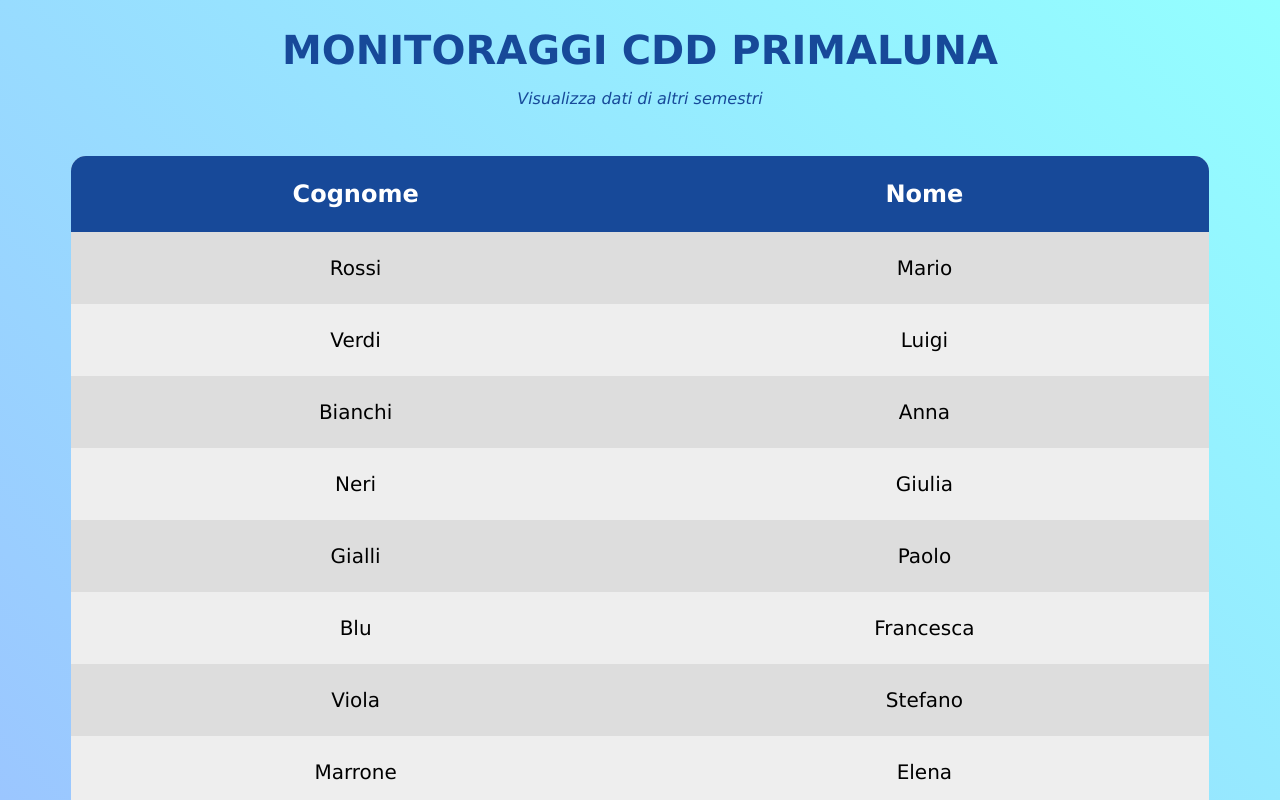
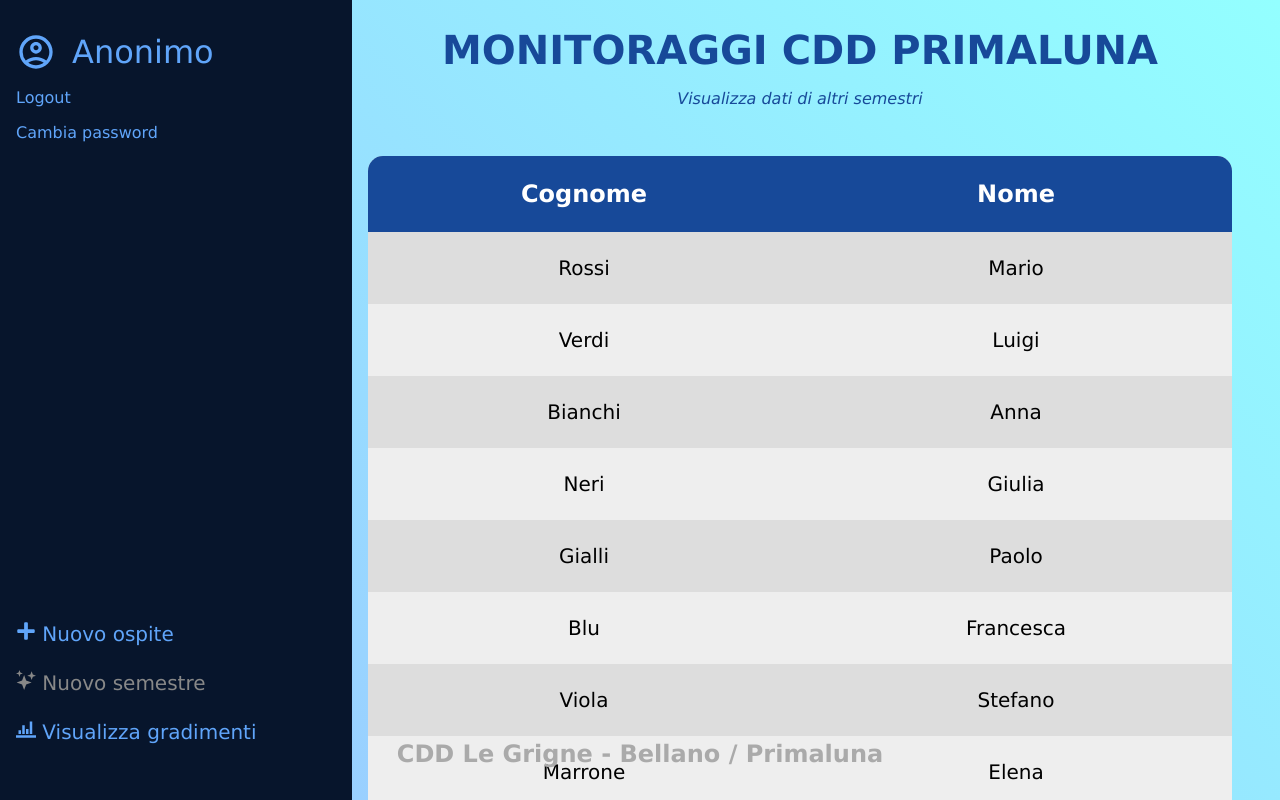
Before and after one commit to pontig/cdd_legrigne, a React (Create React App) app in the folder frontend/: page / in a window 1280 px wide. Shown: the top 800 px of the page. Built offline with nearby package versions, Linux system fonts and the light colour scheme.

Commit message:
progressions on frontend

```diff
--- a/frontend/src/App.css
+++ b/frontend/src/App.css
@@ -8,6 +8,83 @@ html {
   background-attachment: fixed;
   background-size: cover;
   font-family: 'Lucida Sans', 'Lucida Sans Regular', 'Lucida Grande', 'Lucida Sans Unicode', Geneva, Verdana, sans-serif;
+}
+
+body {
+  margin: 0;
+}
+
+.main-container {
+  display: grid;
+  grid-template-columns: 20rem auto;
+  grid-template-rows: auto 1fr;
+  height: 100vh;
+  /* overflow: hidden; */
+}
+
+.watermark {
+  color: #aaa;
+  position: fixed;
+  bottom: .5rem;
+  font-size: 1.5rem;
+  font-weight: bold;
+  text-align: center;
+  width: 100%;
+}
+
+.left-bar {
+  top: 0;
+  left: 0;
+  width: 100%;
+  height: 100%;
+  background-color: #07152c;
+  color: white;
+  padding: 1rem;
+}
+
+.left-bar>div {
+  position: fixed;
+}
+
+.left-bar-entries {
+  bottom: 2rem;
+}
+
+.left-bar-entry {
+  font-size: 1.25rem;
+  margin: 1.5rem auto;
+  cursor: pointer;
+  transition: padding 0.3s ease;
+}
+
+.left-bar-entry:hover {
+  padding-left: 2rem;
+}
+
+.left-bar-entry.disabled {
+  cursor: not-allowed;
+}
+
+.left-bar-entry.disabled:hover {
+  padding-left: initial
+}
+
+.account-div {
+  color: var(--accent-blue);
+  top: 2rem;
+}
+
+.account-div>div {
+  display: flex;
+  align-items: center;
+  justify-content: center;
+  font-size: 2rem;
+}
+
+.logout-word {
+  font-size: 1rem;
+  /* text-align: center; */
+  cursor: pointer;
 }
 
 .header h1 {
@@ -23,7 +100,7 @@ html {
 }
 
 table {
-  margin-bottom: 10rem !important;
+  /* margin-bottom: 10rem !important; */
 }
 
 table, td, tr, th {
@@ -40,7 +117,7 @@ thead {
 }
 
 th:first-child {
-  border-radius: 15px 0 0 0 ;
+  border-radius: 15px 0 0 0;
 }
 
 th:last-child {
@@ -69,17 +146,3 @@ th {
   width: 90%;
   margin: 3rem auto;
 }
-
-.home-table {
-  text-align: center;
-  table-layout: fixed;
-}
-
-.home-table th,
-.home-table td {
-  width: auto;
-}
-
-.home-table td {
-  cursor: pointer;
-}
--- a/frontend/src/App.tsx
+++ b/frontend/src/App.tsx
@@ -1,17 +1,22 @@
 import React from "react";
 import { HashRouter as Router, Route, Routes } from "react-router-dom";
 import MainPage from "./pages/Home";
+import { UserProvider } from "./contexts/UserContext";
 
 import "./App.css";
 
 const App: React.FC = () => {
-
   return (
-    <Router>
-        <Routes>
-          <Route path="/" element={<MainPage />} />
-        </Routes>
-    </Router>
+    <>
+      <UserProvider>
+        <Router>
+          <Routes>
+            <Route path="/" element={<MainPage />} />
+          </Routes>
+        </Router>
+        <p className="watermark">CDD Le Grigne - Bellano / Primaluna</p>
+      </UserProvider>
+    </>
   );
 };
 
--- /dev/null
+++ b/frontend/src/components/LeftBar.tsx
@@ -0,0 +1,45 @@
+import React from "react";
+import LeftProps from "../types/LeftProps";
+import { MdOutlineAccountCircle } from "react-icons/md";
+import { useUser } from "../contexts/UserContext";
+
+const LeftBar: React.FC<LeftProps> = ({ entries }) => {
+
+  const { user, setUser } = useUser();
+
+  return (
+    <div className="left-bar">
+      <div className="account-div">
+        <div>
+          <MdOutlineAccountCircle
+            style={{ fontSize: "2.5rem", marginRight: "1rem" }}
+          />{" "}
+          <span>
+            {user ? `${user.name} ${user.surname}` : "Anonimo"}
+          </span>
+        </div>
+        <p className="logout-word">Logout</p>
+        <p className="logout-word">Cambia password</p>
+      </div>
+      <div className="left-bar-entries">
+        {entries.map((entry, index) => (
+          <div
+            key={index}
+            className={`left-bar-entry ${entry.disabled ? "disabled" : ""}`}
+            style={{
+              color: !entry.disabled
+                ? entry.color || "var(--accent-blue)"
+                : "#888",
+            }}
+            onClick={entry.action}
+            title={entry.title}
+          >
+            {entry.icon} {entry.title}
+          </div>
+        ))}
+      </div>
+    </div>
+  );
+};
+
+export default LeftBar;
--- /dev/null
+++ b/frontend/src/contexts/UserContext.tsx
@@ -0,0 +1,36 @@
+import React, { createContext, useContext, useState, ReactNode } from "react";
+
+interface User {
+  id: number;
+  name: string;
+  surname: string;
+}
+
+interface UserContextType {
+  user: User | null;
+  setUser: (user: User | null) => void;
+}
+
+const UserContext = createContext<UserContextType | undefined>(undefined);
+
+interface UserProviderProps {
+  children: ReactNode;
+}
+
+export const UserProvider: React.FC<UserProviderProps> = ({ children }) => {
+  const [user, setUser] = useState<User | null>(null);
+
+  return (
+    <UserContext.Provider value={{ user, setUser }}>
+      {children}
+    </UserContext.Provider>
+  );
+};
+
+export const useUser = () => {
+  const context = useContext(UserContext);
+  if (context === undefined) {
+    throw new Error("useUser must be used within a UserProvider");
+  }
+  return context;
+};
--- a/frontend/src/pages/Home.tsx
+++ b/frontend/src/pages/Home.tsx
@@ -1,4 +1,11 @@
 import React from "react";
+import LeftBar from "../components/LeftBar";
+import { FaPlus } from "react-icons/fa";
+import { IoSparklesSharp } from "react-icons/io5";
+import { ImStatsBars } from "react-icons/im";
+
+import "../styles/home.css"
+import { useUser } from "../contexts/UserContext";
 
 interface Person {
   id: number;
@@ -15,13 +22,14 @@ const MainPage: React.FC = () => {
   };
 
   // Navigation and state
+  const { user, setUser } = useUser();
   const [persons, setPersons] = React.useState<Person[]>([]);
 
   // Effects
 
   // Functions
   const handleRowClick = (person: Person) => {
-    console.log(`${person.name} ${person.surname}`);
+    console.log(`Selected person: ${person.name} ${person.surname}`);
   };
 
   // Return
@@ -53,9 +61,18 @@ const MainPage: React.FC = () => {
   }, []);
 
   return (
+    <div className="main-container">
+          <LeftBar
+          entries={[
+            {title: "Nuovo ospite", action: () => console.log("Inserisci nuovo"), icon: <FaPlus />},
+            {title: "Nuovo semestre", action: () => console.log("Cambio semestre"), icon: <IoSparklesSharp />, disabled: true},
+            {title: "Visualizza gradimenti", action: () => console.log("Visualizza gradimenti"), icon: <ImStatsBars />},
+          ]}
+          />
     <div>
       <div className="header">
         <h1>MONITORAGGI CDD PRIMALUNA</h1>
+
         <p>
           <i className="subtitle">Visualizza dati di altri semestri</i>
         </p>
@@ -70,7 +87,7 @@ const MainPage: React.FC = () => {
         <tbody>
           {persons.length > 0 ? (
             persons.map((person, idx) => (
-              <tr key={idx} onClick={() => handleRowClick(person)}>
+              <tr key={idx} onClick={() => handleRowClick(person)} style={{ cursor: 'pointer' }}>
                 <td>{person.surname}</td>
                 <td>{person.name}</td>
               </tr>
@@ -83,6 +100,7 @@ const MainPage: React.FC = () => {
         </tbody>
       </table>
     </div>
+    </div>
   );
 };
 
--- /dev/null
+++ b/frontend/src/styles/home.css
@@ -0,0 +1,14 @@
+
+.home-table {
+  text-align: center;
+  table-layout: fixed;
+}
+
+.home-table th,
+.home-table td {
+  width: auto;
+}
+
+.home-table td {
+  cursor: pointer;
+}
--- /dev/null
+++ b/frontend/src/types/LeftProps.tsx
@@ -0,0 +1,13 @@
+import { JSX } from "react";
+
+interface LeftEntry {
+  title: string;
+  action: () => void;
+  icon: JSX.Element;
+  color?: string;
+  disabled?: boolean;
+}
+
+export default interface LeftProps {
+  entries: LeftEntry[];
+}
```
Also changed, not shown: frontend/package.json (+4 -3 lines), 1 other file (tests, documents, lock files or other folders).
